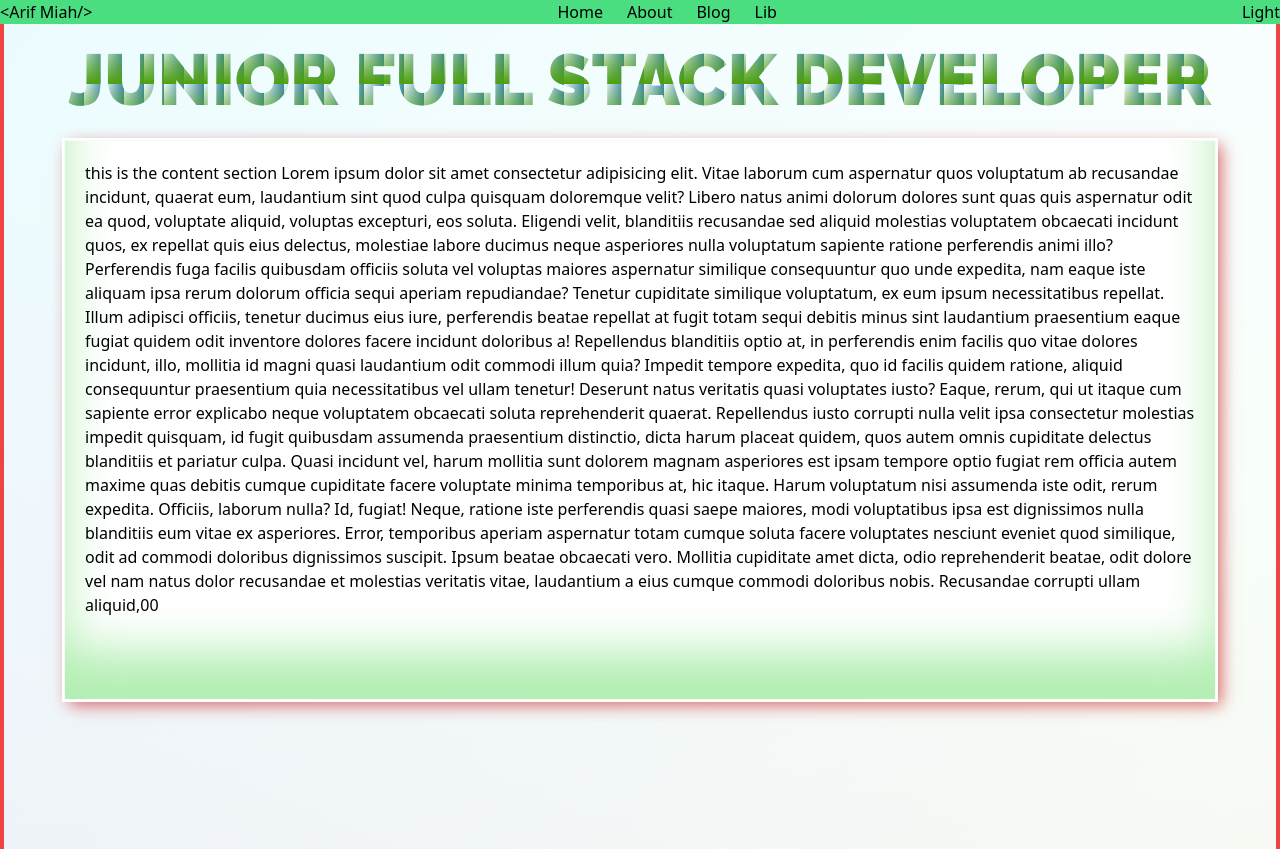
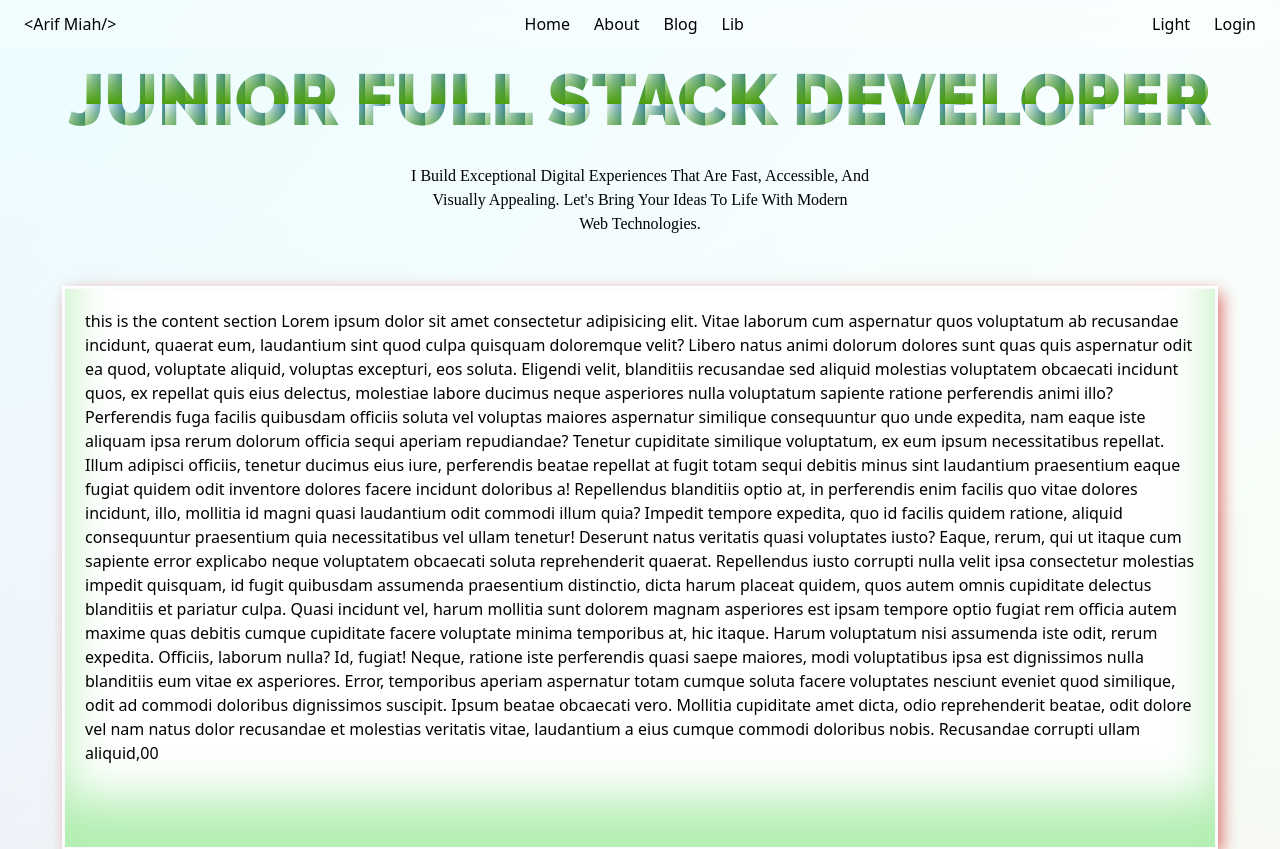
Before and after one commit to ArifMiah07/Portfolio-Arif-Miah, a React (Vite) app: page /v4 in a window 1280 px wide. Shown: the top 849 px of the page. Built offline with nearby package versions, Linux system fonts and the light colour scheme; a web font is replaced by a local one.

Commit message:
working on landing page and trying to implement gsap/motion like scrolling manupolation manually

```diff
--- a/src/Version/version4/pages/landingPage/LandingPage.jsx
+++ b/src/Version/version4/pages/landingPage/LandingPage.jsx
@@ -36,26 +36,33 @@ export default function LandingPage() {
      * add animation
      *
      */
-    <div className="z-1 landingPageBg w-full min-h-[200vh] border-4 border-red-500 ">
+    <div className="z-1 landingPageBg w-full min-h-[200vh]  ">
       {/* header section */}
-      <header className="relative w-full h-full flex items-center mb-6 px-6 py-2 ">
+      <header className="relative w-full h-full flex items-center mb-12 px-6 py-2 ">
         {/* nav section*/}
         <nav
           className={`w-full z-2  fixed flex items-center justify-center  ${
             scrollPositionY >= 100
               ? " transition-all delay-75 ease-in duration-150 w-full top-0 right-0 items-center justify-center"
-              : "top-0 right-0  w-full h-fit   "
+              : " transition-all delay-75 ease-out duration-200 top-0 right-0  w-full h-fit   "
           }`}>
           {/* nav component */}
           <LandingPageNavbar scrollPositionY={scrollPositionY} />
         </nav>
       </header>
       {/* this is the heading of landing page */}
-      <h1 className=" gradientName uppercase text-center font-black text-7xl  ">
-        <span>Junior</span>
-        <span> Full Stack</span>
-        <span> Developer</span>
-      </h1>
+      <div className="w-full flex flex-col items-center ">
+        <h1 className=" gradientName uppercase text-center font-black text-7xl  ">
+          <span>Junior</span>
+          <span> Full Stack</span>
+          <span> Developer</span>
+        </h1>
+        <p className="capitalize text-center font-medium text-md my-4  p-3 text-black ">
+          I build exceptional digital experiences that are fast, accessible, and <br />
+          visually appealing. Let&apos;s bring your ideas to life with modern <br />
+          web technologies.
+        </p>
+      </div>
       <div className=" w-full h-full flex flex-col items-center mt-6 ">
         <div
           className={`blockquote bg-white w-[90vw] h-[70vh] border border-gray-50  ${
--- a/src/Version/version4/pages/landingPage/LandingPageNavbar.jsx
+++ b/src/Version/version4/pages/landingPage/LandingPageNavbar.jsx
@@ -8,6 +8,7 @@ export default function LandingPageNavbar({ scrollPositionY }) {
   function handleToggleTheme() {
     setIsDark(!isDark);
   }
+  const isAdmin = true;
 
   console.log(scrollPositionY);
 
@@ -20,7 +21,7 @@ export default function LandingPageNavbar({ scrollPositionY }) {
       className={`  ${
         scrollPositionY >= 100
           ? " transition-all delay-75 ease-in duration-150 bg-white/30 backdrop-blur-sm rounded-full px-6 py-2 w-fit flex flex-row gap-6 items-center justify-center border border-yellow-50 "
-          : "bg-green-400 z-3 w-full h-full flex flex-row items-center justify-between gap-6"
+          : " transition-all delay-75 ease-out duration-200 bg-white/30 backdrop-blur-md px-6 py-3 z-3 w-full h-full flex flex-row items-center justify-between gap-6"
       } `}>
       {/* logo */}
       <div
@@ -38,22 +39,22 @@ export default function LandingPageNavbar({ scrollPositionY }) {
         }`}>
         <ul className="flex flex-row items-center gap-6 ">
           <li>
-            <Link>
+            <Link to={`/v4/home`}>
               <span>Home</span>
             </Link>
           </li>
           <li>
-            <Link>
+            <Link to={`/v4/about`}>
               <span>About</span>
             </Link>
           </li>
           <li>
-            <Link>
+            <Link to={`/v4/blog`}>
               <span>Blog</span>
             </Link>
           </li>
           <li>
-            <Link>
+            <Link to={`/v4/lib`}>
               <span>Lib</span>
             </Link>
           </li>
@@ -63,12 +64,15 @@ export default function LandingPageNavbar({ scrollPositionY }) {
       <div
         className={`  ${
           scrollPositionY >= 100
-            ? "flex flex-row w-full items-start  "
-            : "flex flex-row items-center justify-center"
+            ? "flex flex-row w-full items-start gap-6 "
+            : "flex flex-row items-center justify-center gap-6"
         }`}>
         <button onClick={handleToggleTheme}>
           {isDark ? <span>Light</span> : <span>Dark</span>}
         </button>
+        {isAdmin && (
+          <button>{isAdmin ? <span>Login</span> : <span>Logout</span>}</button>
+        )}
       </div>
     </div>
   );
--- a/src/index.css
+++ b/src/index.css
@@ -114,3 +114,14 @@ body p {
   box-shadow: inset 0 -3em 3em rgb(0 200 0 / 30%), 0 0 0 2px white,
     0.3em 0.3em 1em rgb(200 0 0 / 60%);
 }
+
+
+/* sub heading text gradient background !not-using*/
+.subHeadingGradient{
+  background:
+    linear-gradient(15deg,rgba(104, 66, 98, 0.08), transparent 75.4%),
+    linear-gradient(90deg, rgba(210, 223, 224, 0.08), transparent 75.4%),
+    linear-gradient(180deg, rgba(99, 235, 58, 0.08), transparent 75.4%);
+  -webkit-backdrop-filter: blur(5px);
+  backdrop-filter: blur(5px);
+}
```
